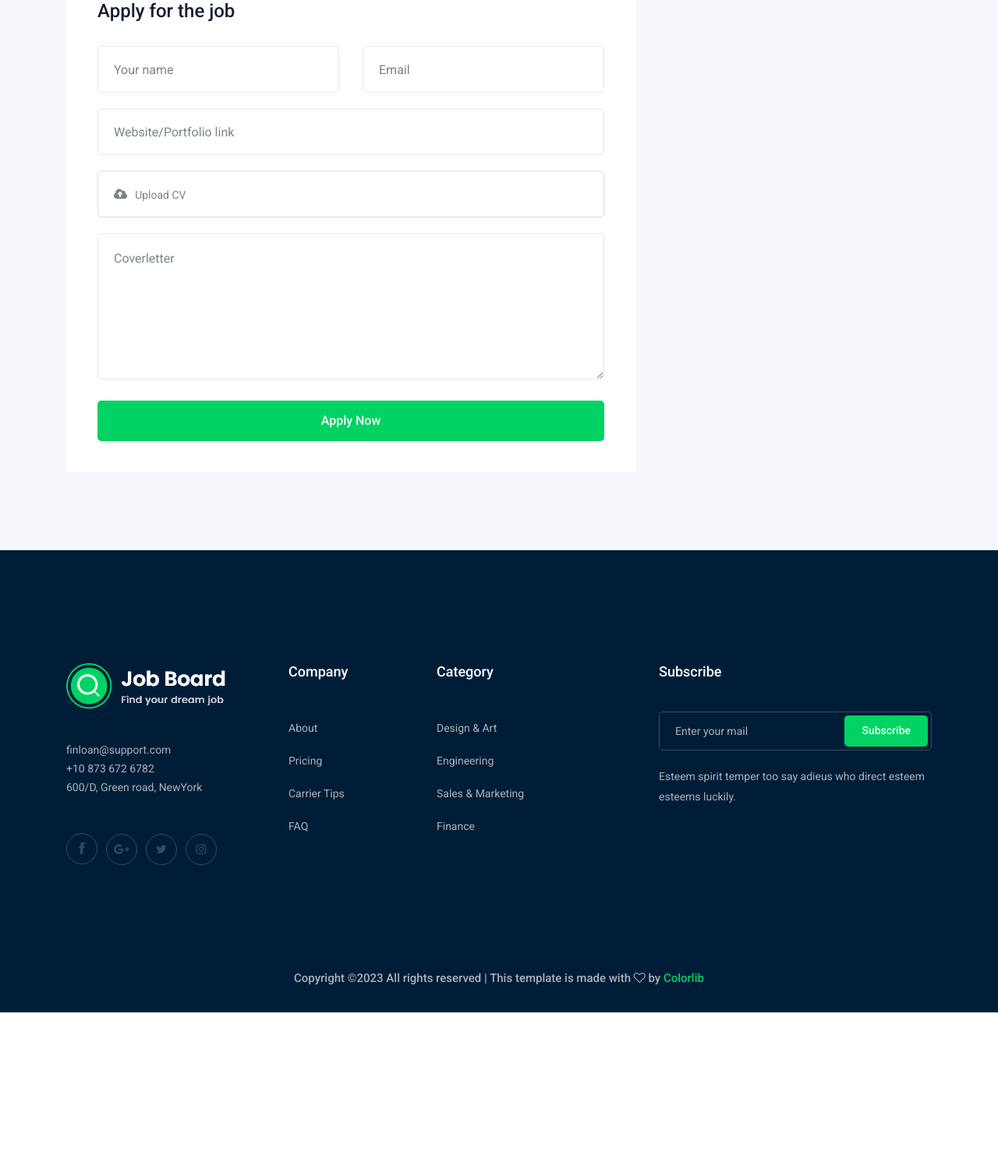
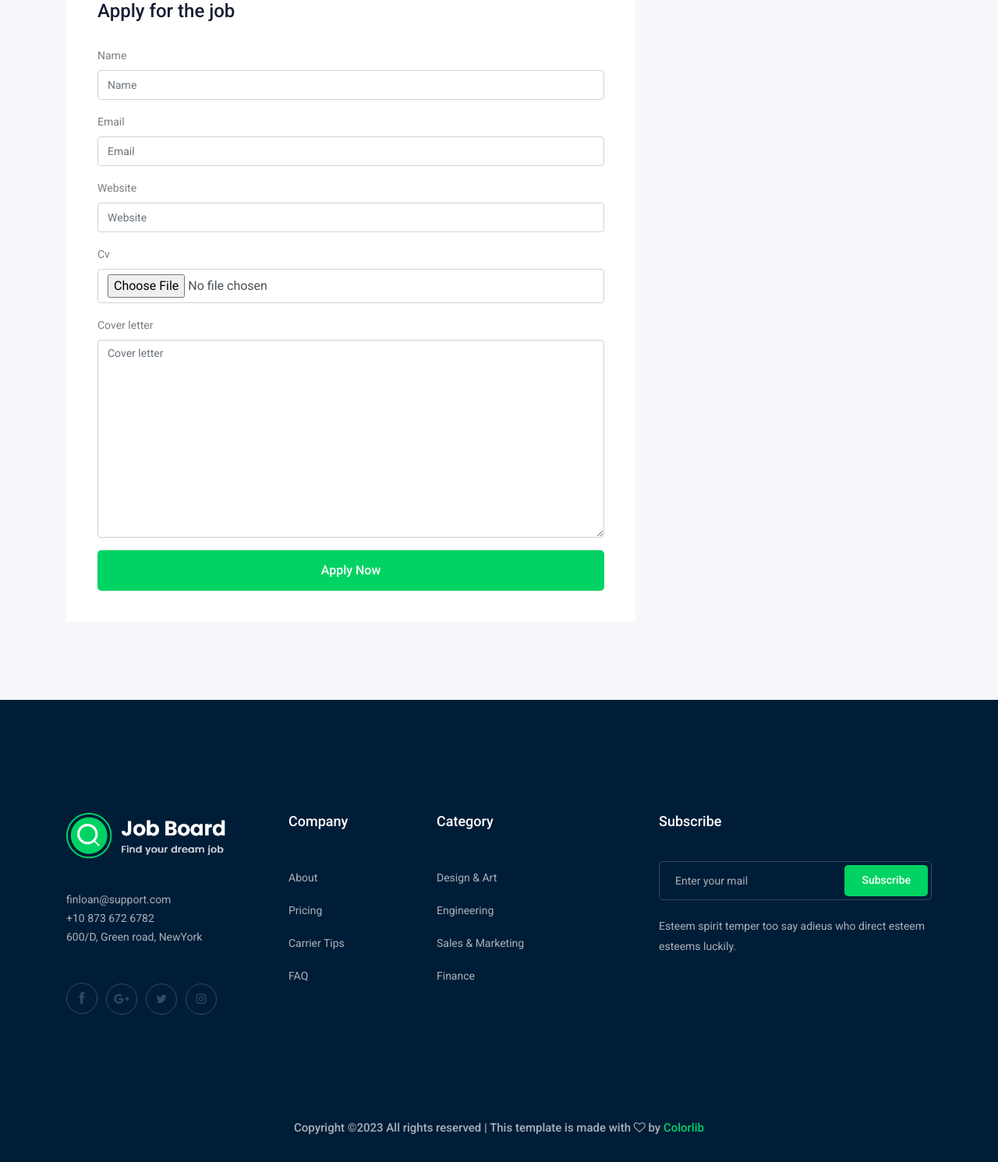
Before and after one commit to Kar1mAhmed/JobBoard-Clone, a Django app: a page that uses job/templates/job/job_details.html in a window 1280 px wide. Shown: the part 1163-2654 px from the top of the page at 78% size. Before the commit the page ends 2462 px from the top, so only its background shows below. Run offline with Django 4.2, Linux system fonts and the light colour scheme; data comes from the database, SQL or seed files in the repository; both versions use the stored data as it was after the commit; some libraries are stand-ins or nearby versions.

Commit message:
Form now work with full functionality

```diff
--- a/job/admin.py
+++ b/job/admin.py
@@ -1,7 +1,9 @@
 from django.contrib import admin
 from .models import Job
 from .models import Category
+from .models import Form
 # Register your models here.
 
 admin.site.register(Job)
 admin.site.register(Category)
+admin.site.register(Form)
--- /dev/null
+++ b/job/form.py
@@ -0,0 +1,9 @@
+from django import forms
+
+from .models import Form
+
+
+class FormApply(forms.ModelForm):
+    class Meta:
+        model = Form
+        fields = ['name', 'email', 'website', 'cv', 'cover_letter'] # what are visible in form
--- a/job/models.py
+++ b/job/models.py
@@ -52,12 +52,16 @@ class Category(models.Model):
 
 
 
-class form(models.Model):
+class Form(models.Model):
     name = models.CharField(max_length=50)
     email = models.EmailField(max_length=30)
     website = models.CharField(max_length=30)
     cv = models.FileField(upload_to='forms/')
     cover_letter = models.TextField(max_length=200)
+    filled_at = models.DateTimeField(auto_now=True)
+
+    job = models.ForeignKey(Job, related_name='apply_job', on_delete=models.CASCADE)
+
 
     def __str__(self):
         return self.name
--- a/job/tempCodeRunnerFile.py
+++ /dev/null
@@ -1,2 +0,0 @@
-    zz = temp()
-    print(zz.get_name())
--- a/job/templates/job/job_details.html
+++ b/job/templates/job/job_details.html
@@ -1,6 +1,5 @@
 {% extends 'base.html' %}
-
-
+{% load bootstrap4 %}
 {% block body %}
     <!-- bradcam_area  -->
     <div class="bradcam_area bradcam_bg_1">
@@ -69,46 +68,12 @@
                     </div>
                     <div class="apply_job_form white-bg">
                         <h4>Apply for the job</h4>
-                        <form action="#">
-                            <div class="row">
-                                <div class="col-md-6">
-                                    <div class="input_field">
-                                        <input type="text" placeholder="Your name">
-                                    </div>
-                                </div>
-                                <div class="col-md-6">
-                                    <div class="input_field">
-                                        <input type="text" placeholder="Email">
-                                    </div>
-                                </div>
-                                <div class="col-md-12">
-                                    <div class="input_field">
-                                        <input type="text" placeholder="Website/Portfolio link">
-                                    </div>
-                                </div>
-                                <div class="col-md-12">
-                                    <div class="input-group">
-                                        <div class="input-group-prepend">
-                                          <button type="button" id="inputGroupFileAddon03"><i class="fa fa-cloud-upload" aria-hidden="true"></i>
-                                          </button>
-                                        </div>
-                                        <div class="custom-file">
-                                          <input type="file" class="custom-file-input" id="inputGroupFile03" aria-describedby="inputGroupFileAddon03">
-                                          <label class="custom-file-label" for="inputGroupFile03">Upload CV</label>
-                                        </div>
-                                      </div>
-                                </div>
-                                <div class="col-md-12">
-                                    <div class="input_field">
-                                        <textarea name="#" id="" cols="30" rows="10" placeholder="Coverletter"></textarea>
-                                    </div>
-                                </div>
-                                <div class="col-md-12">
-                                    <div class="submit_btn">
-                                        <button class="boxed-btn3 w-100" type="submit">Apply Now</button>
-                                    </div>
-                                </div>
-                            </div>
+                        <form method="POST" enctype="multipart/form-data">
+                            {% csrf_token %}
+                            {% bootstrap_form form_data %}
+                            {% buttons %}
+                            <button class="boxed-btn3 w-100" type="submit">Apply Now</button>
+                            {% endbuttons %}
                         </form>
                     </div>
                 </div>
--- a/job/views.py
+++ b/job/views.py
@@ -1,6 +1,7 @@
 from django.shortcuts import render
 from .models import Job
 from django.core.paginator import Paginator
+from .form import FormApply
 # Create your views here.
 
 def job_list(request):
@@ -17,7 +18,20 @@ def job_list(request):
     return render(request, 'job/job_list.html', context)
 
 
-def job_details(requests, slug):
+def job_details(request, slug):
     job = Job.objects.get(slug=slug)
-    context = {'job' : job}
-    return render(requests, 'job/job_details.html', context)
+
+    if request.method == 'POST':
+        form = FormApply(request.POST, request.FILES)
+        if form.is_valid():
+            myform = form.save(commit=False)
+            myform.job = job
+            myform.save()
+
+    else:
+        form = FormApply()
+
+    context = { 'job' : job,
+                'form_data': form
+            }
+    return render(request, 'job/job_details.html', context)
--- a/project/settings.py
+++ b/project/settings.py
@@ -42,6 +42,7 @@ INSTALLED_APPS = [
 
     #my apps
     'job',
+    'bootstrap4'
 ]
 
 MIDDLEWARE = [
```
Also changed, not shown: db.sqlite3, job/migrations/0013_alter_job_type.py (added), job/migrations/0014_form_filled_at_form_job_alter_job_type.py (added), media/forms/WIN_20230110_03_00_46_Pro.jpg (added), media/forms/WIN_20230110_03_00_46_Pro_AnyOra7.jpg (added), media/forms/WIN_20230110_03_00_46_Pro_adONiIw.jpg (added), media/forms/WIN_20230110_03_00_46_Pro_gYtOebd.jpg (added).
